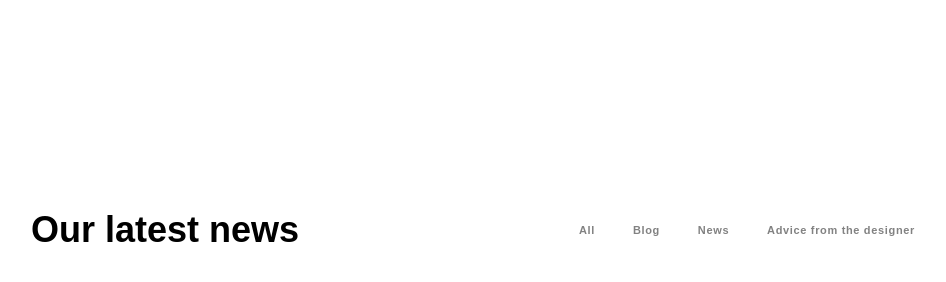
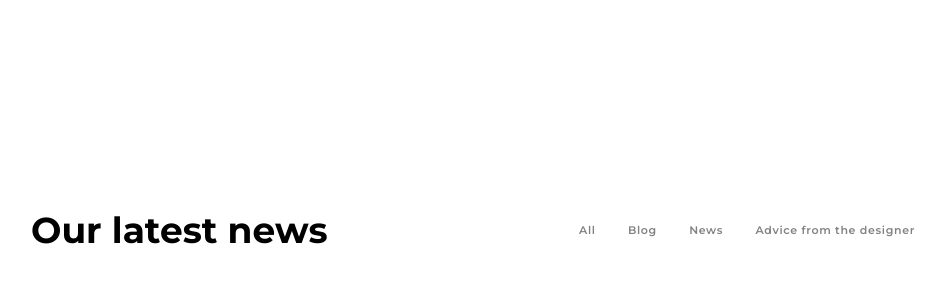
Before and after one commit to Predatar/Interior-Design-Studio_src, a plain HTML site: page src/news.html in a window 1280 px wide. Shown: the whole page, without its empty margins (167-1113 px from the left). Drawn offline with nearby package versions, Linux system fonts and the light colour scheme; files that its build step writes are made by us from their sources.

Commit message:
update heading

```diff
--- a/src/news.html
+++ b/src/news.html
@@ -6,6 +6,11 @@
     <meta http-equiv="X-UA-Compatible" content="IE=edge">
     <meta name="viewport" content="width=device-width, initial-scale=1.0">
     <title>News</title>
+    <link rel="stylesheet" href="https://cdnjs.cloudflare.com/ajax/libs/bootstrap/5.2.3/css/bootstrap-reboot.min.css">
+    <link rel="preconnect" href="https://fonts.googleapis.com">
+    <link rel="preconnect" href="https://fonts.gstatic.com" crossorigin>
+    <link href="https://fonts.googleapis.com/css2?family=Montserrat:wght@300;400;500;600;700&display=swap"
+        rel="stylesheet">
     <link rel="stylesheet" href="css/style.news.min.css">
 </head>
 
--- a/src/sass/block/_header.scss
+++ b/src/sass/block/_header.scss
@@ -35,7 +35,6 @@
             letter-spacing: 0.06em;
             position: relative;
             z-index: 2;
-            overflow: hidden;
             &::after {
                 content: '';
                 position: absolute;
--- a/src/sass/block/news/_heading.scss
+++ b/src/sass/block/news/_heading.scss
@@ -25,8 +25,26 @@
         color: $third_text_color;
         transition: all 0.3s;
         cursor: pointer;
+        position: relative;
+        &::after {
+            content: '';
+            position: absolute;
+            bottom: -2px;
+            left: 0;
+            width: 100%;
+            height: 1px;
+            background: #3a3e4b;
+            opacity: 0.8;
+            transition: transform 0.3s ease-out;
+            transform: scaleX(0);
+            transform-origin: bottom right;
+        }
         &:hover {
             color: $second_text_color;
+            &::after {
+                transform: scaleX(1);
+                transform-origin: bottom left;
+            }
         }
     }
 }
```
Also changed, not shown: dist/news.html (+1 -1 lines), dist/css/style.main.min.css, dist/css/style.news.min.css.
